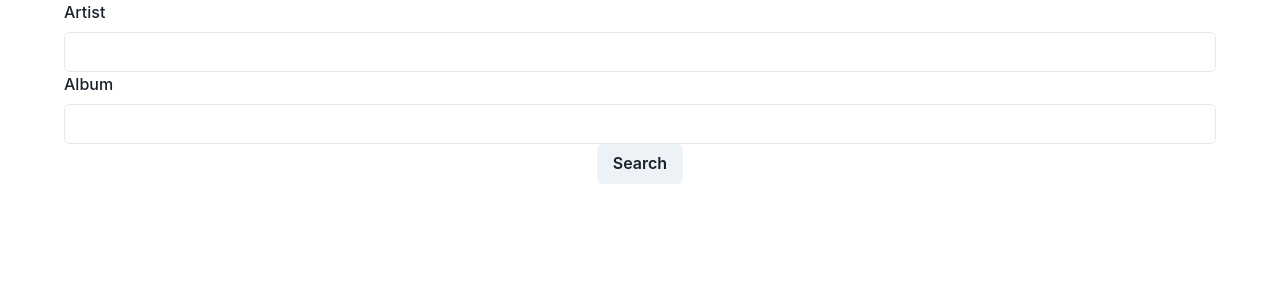
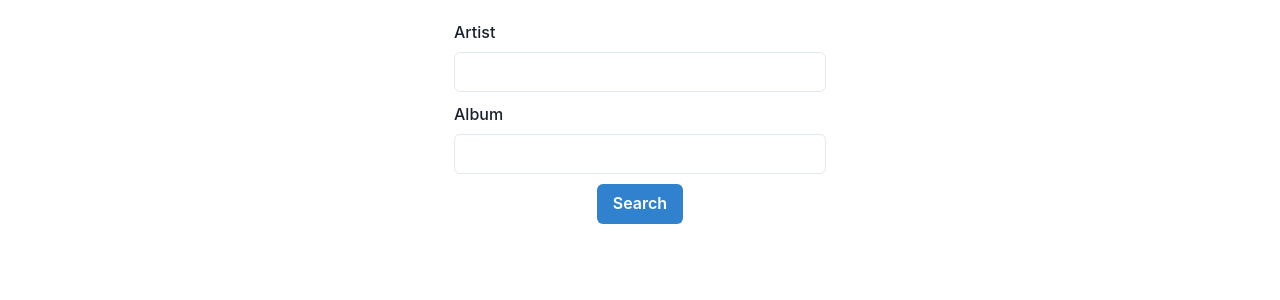
Before and after one commit to bryan-bmf/my-vinyl-collection, a React (Create React App) app in the folder client/: page /add in a window 1280 px wide. Shown: the top 300 px of the page. Built offline with nearby package versions, Linux system fonts and the light colour scheme.

Commit message:
add new album form done

```diff
--- a/client/src/components/AddVinylForm.tsx
+++ b/client/src/components/AddVinylForm.tsx
@@ -1,8 +1,8 @@
 import { FormControl, FormLabel } from "@chakra-ui/form-control";
-import { Center, Input } from "@chakra-ui/react";
-import { useState } from "react";
+import { Button, Center, HStack, Input } from "@chakra-ui/react";
+import { useEffect, useState } from "react";
 
-const AddVinylForm = () => {
+const AddVinylForm = (props: any) => {
 	const [input, setInput] = useState({
 		artist: "",
 		album: "",
@@ -15,71 +15,113 @@ const AddVinylForm = () => {
 		year: "",
 	});
 
-    /*
+	useEffect(() => {
+		if (props.album.Artist) {
+			const { Artist, Album, SpotifyAlbumID, SpotifyAlbum, Year } =
+				props.album;
 
-    SEARCH COMPONENT
-    al entrar:
-        artist
-        album
-        boton de search
-        resultados seran un card con foto e general info
-        escoges album y al confirmar te tiro al form con el estado con la info del album escogido
+			setInput({
+				...input,
+				artist: Artist,
+				album: Album,
+				spotifyAlbumCover: SpotifyAlbum,
+				spotifyAlbumID: SpotifyAlbumID,
+				year: Year,
+			});
+		}
+	}, []);
 
-    */
-
-	const handleInputChange = (e: any) => {
-		setInput(e.target.value)
-        console.log(input)
+	const handleInput = (e: any) => {
+		setInput({ ...input, [e.target.name]: e.target.value });
 	};
 
 	return (
-			<Center>
-				<FormControl maxW="90vw" w="100vw">
+		<FormControl sx={sx.form}>
 			<FormLabel>Artist</FormLabel>
 			<Input
+				name="artist"
 				type="text"
+				sx={sx.fields}
 				value={input.artist}
+				onChange={handleInput}
 			/>
 
 			<FormLabel>Album</FormLabel>
 			<Input
+				name="album"
 				type="text"
+				sx={sx.fields}
 				value={input.album}
+				onChange={handleInput}
 			/>
 
 			<FormLabel>Genre</FormLabel>
 			<Input
+				name="genre"
 				type="text"
+				sx={sx.fields}
 				value={input.genre}
+				onChange={handleInput}
 			/>
 
 			<FormLabel>Year</FormLabel>
 			<Input
+				name="year"
 				type="number"
+				sx={sx.fields}
 				value={input.year}
+				onChange={handleInput}
 			/>
 
 			<FormLabel>Language</FormLabel>
 			<Input
+				name="language"
 				type="text"
+				sx={sx.fields}
 				value={input.language}
+				onChange={handleInput}
 			/>
 
 			<FormLabel>Spotify Album ID</FormLabel>
 			<Input
+				name="spotifyAlbumID"
 				type="text"
+				sx={sx.fields}
 				value={input.spotifyAlbumID}
+				onChange={handleInput}
 			/>
 
 			<FormLabel>Spotify Album Cover</FormLabel>
 			<Input
-						type="image"
+				name="spotifyAlbumCover"
+				type="text"
+				sx={sx.fields}
 				value={input.spotifyAlbumCover}
+				onChange={handleInput}
 			/>
+
+			<Center>
+				<HStack>
+					<Button colorScheme="red">Cancel</Button>
+					<Button sx={sx.button} colorScheme="blue">
+						Submit
+					</Button>
+				</HStack>
+			</Center>
 		</FormControl>
-
-			</Center>
 	);
 };
 
+const sx = {
+	button: {
+		margin: "10px",
+	},
+	fields: {
+		marginBottom: "10px",
+	},
+	form: {
+		width: "45%",
+	},
+};
+
 export default AddVinylForm;
--- a/client/src/components/SearchAlbum.tsx
+++ b/client/src/components/SearchAlbum.tsx
@@ -1,20 +1,32 @@
 import {
+    Box,
     Button,
     Center,
     FormControl,
     FormLabel,
+    HStack,
+    Image,
     Input,
+    Text,
+    VStack,
 } from "@chakra-ui/react";
 import { useState } from "react";
 import { URL } from "../App";
+import spinner from "../assets/spinner.gif";
+import { AnyObject } from "../types";
+import AddVinylForm from "./AddVinylForm";
 
 const SearchAlbum = () => {
 	const [input, setInput] = useState({
 		artist: "",
 		album: "",
 	});
+	const [results, setResults] = useState([]);
+	const [album, setAlbum] = useState({});
+	const [loading, setLoading] = useState<boolean>(false);
 
 	const fetchAlbums = async () => {
+		setLoading(true);
 		const params = {
 			method: "POST",
 			headers: {
@@ -26,11 +38,12 @@ const SearchAlbum = () => {
 		};
 		const resp = await fetch(`${URL}/add`, params);
 		const respData = await resp.json();
-		console.log(respData);
+		setResults(respData);
+		setLoading(false);
 	};
 
 	const handleSearch = (e: any) => {
-		fetchAlbums();
+		if (e.keyCode === 13 && (input.artist && input.album)) fetchAlbums();
 	};
 
 	const handleChange = (e: any) => {
@@ -40,15 +53,23 @@ const SearchAlbum = () => {
 		});
 	};
 
+	const handleSelect = (e: any) => {
+		setAlbum(results[e.target.value]);
+	};
+
 	return (
 		<Center>
-			<FormControl maxW="90vw" w="100vw">
+			{Object.keys(album).length === 0 && (
+				<VStack sx={sx.stack}>
+					<FormControl sx={sx.form}>
 						<FormLabel>Artist</FormLabel>
 						<Input
 							name="artist"
 							type="text"
 							value={input.artist}
 							onChange={handleChange}
+							sx={sx.fields}
+							onKeyDown={handleSearch}
 						/>
 
 						<FormLabel>Album</FormLabel>
@@ -57,13 +78,97 @@ const SearchAlbum = () => {
 							type="text"
 							value={input.album}
 							onChange={handleChange}
+							sx={sx.fields}
+							onKeyDown={handleSearch}
 						/>
 
-				<Button onClick={handleSearch}>Search</Button>
+						<Button onClick={handleSearch} colorScheme="blue">
+							Search
+						</Button>
 					</FormControl>
-
+					{loading ? (
+						<Center>
+							<Image
+								src={spinner}
+								alt="Gray loading spinner in the form of a spinning record"
+								role="img"
+							/>
+						</Center>
+					) : (
+						results.length > 0 && (
+							<Box>
+								<HStack>
+									{results.map((current: AnyObject, index: number) => (
+										<Box
+											key={current.SpotifyAlbumID}
+											sx={sx.albumContainer}
+										>
+											<Image
+												boxSize="200px"
+												objectFit="cover"
+												src={current.SpotifyAlbum}
+												alt={`"Cover art for ${current.Artist} - ${current.Album}`}
+												role="img"
+											/>
+											<Text fontSize="md" as="b" noOfLines={1}>
+												{current.Album}
+											</Text>
+											<Text as="small" noOfLines={1}>
+												{current.Artist}
+											</Text>
+											<Text fontSize="xs" noOfLines={1}>
+												{current.Year}
+											</Text>
+											<Button
+												sx={sx.button}
+												colorScheme="blue"
+												onClick={handleSelect}
+												value={index}
+											>
+												Select
+											</Button>
+										</Box>
+									))}
+								</HStack>
+								<Button
+									colorScheme="red"
+									onClick={() => setAlbum({ notFound: true })}
+								>
+									Not Found?
+								</Button>
+							</Box>
+						)
+					)}
+				</VStack>
+			)}
+			{/* Only show form when album has been selected */}
+			{Object.keys(album).length > 0 && <AddVinylForm album={album} />}
 		</Center>
 	);
 };
 
+const sx = {
+	albumContainer: {
+		height: "fit-content",
+		width: "fit-content",
+		boxShadow: "5px 6px 4px lightgray",
+		borderRadius: "5px",
+		bgColor: "white",
+		paddingBottom: "0.25rem",
+		margin: "4",
+	},
+	button: {
+		margin: "10px",
+	},
+	fields: {
+		marginBottom: "10px",
+	},
+	form: {
+		w: "30%",
+	},
+	stack: {
+		w: "100%",
+	},
+};
+
 export default SearchAlbum;
--- a/client/src/pages/AddVinyl.tsx
+++ b/client/src/pages/AddVinyl.tsx
@@ -1,12 +1,20 @@
+import { Box } from "@chakra-ui/react";
 import SearchAlbum from "../components/SearchAlbum";
 
 const AddVinyl = () => {
-    return (
-        <>
-        <SearchAlbum />
-        {/* <AddVinylForm /> */}
-        </>
-    )
+	return (
+		<Box sx={sx.pageConfig}>
+			<SearchAlbum />
+		</Box>
+	);
+};
+
+const sx = {
+    pageConfig: {
+		padding: 5,
+		width: "100vw",
+		height: "100vh",
+	},
 }
 
 export default AddVinyl;
```
Lines whose indentation alone changed are shown as unchanged.
